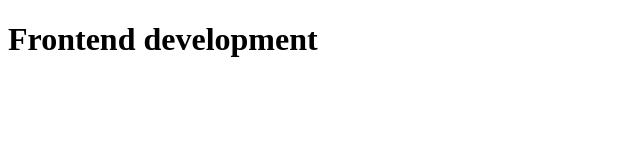
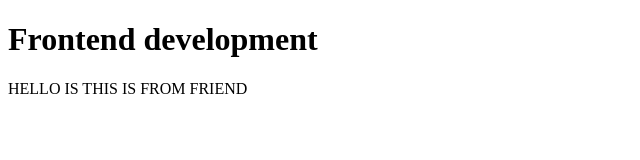
Before and after one commit to iamrudhresh/demo, a plain HTML site: page index.html in a window 1280 px wide. Shown: the whole page, without its empty margins (0-640 px from the left). Drawn offline with Linux system fonts and the light colour scheme.

Commit message:
Update index.html

```diff
--- a/index.html
+++ b/index.html
@@ -8,6 +8,7 @@
 </head>
 <body>
     <h1>Frontend development</h1>
+    HELLO IS THIS IS FROM FRIEND
 
 </body>
 </html>
```
